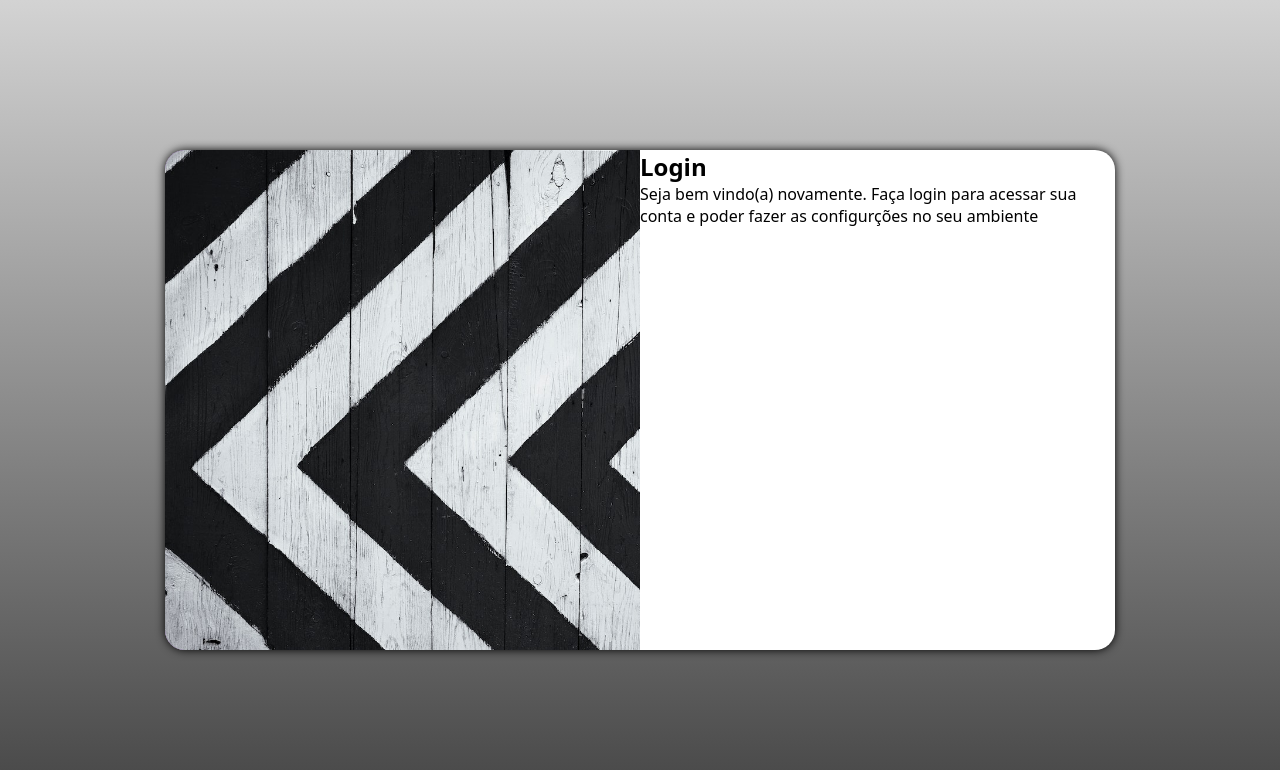
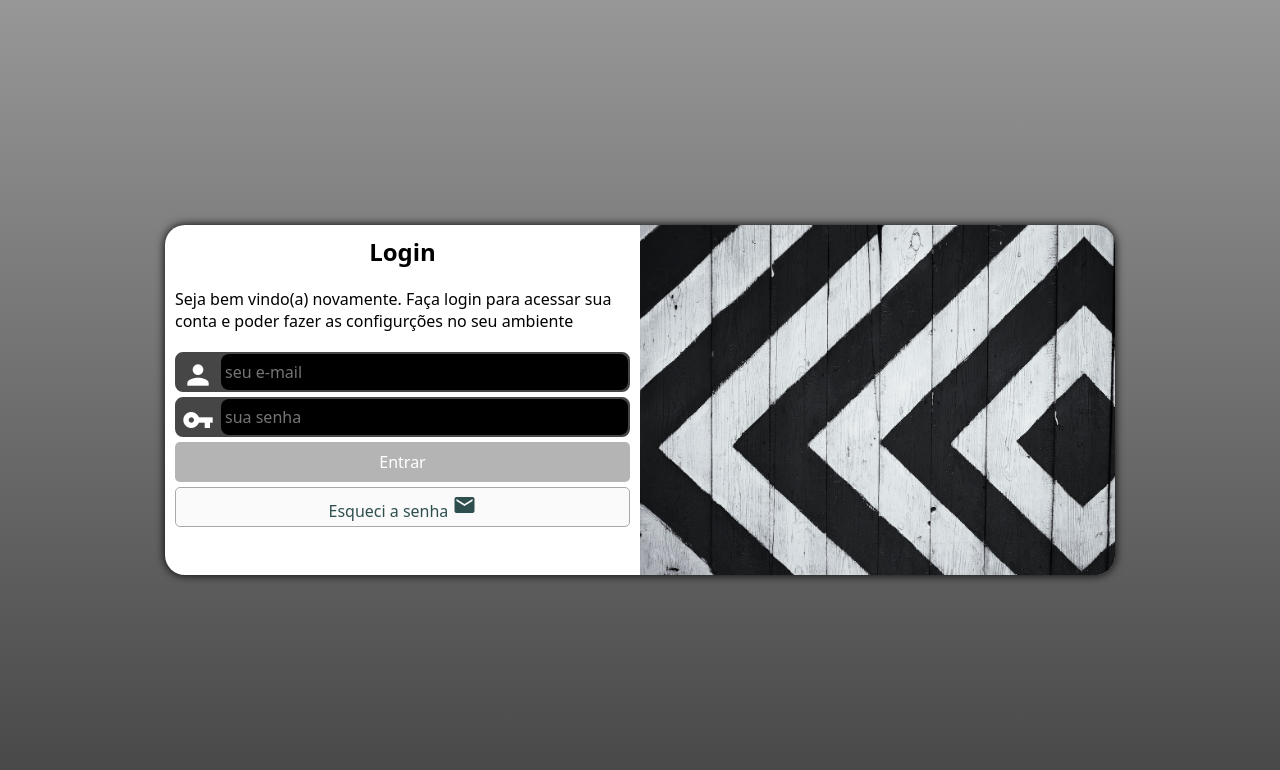
Before and after one commit to BrunoHenriqueOliveira/Projeto-login, a plain HTML site: page index.html in a window 1280 px wide. Drawn offline with Linux system fonts and the light colour scheme.

Commit message:
finalizando projeto de login

```diff
--- a/estilo/media-query.css
+++ b/estilo/media-query.css
@@ -2,11 +2,12 @@
 
 @media screen and (min-width: 768px) and (max-width: 992px) {
     body{
-        background-image: linear-gradient(to top, rgb(70, 70, 70), lightgray);
+        background-image: linear-gradient(to top, rgb(70, 70, 70), rgb(151, 151, 151));
     }
 
     section#login{
         width: 80vw;
+        height: 280px;
     }
 
     section#login > div#imagem{
@@ -23,21 +24,31 @@
 
 @media screen and (min-width: 992px){
     body{
-        background-image: linear-gradient(to top, rgb(70, 70, 70), lightgray);
+        background-image: linear-gradient(to top, rgb(70, 70, 70), rgb(151, 151, 151));
     }
 
     section#login{
         width: 950px;
+        height: 350px;
     }
 
     section#login > div#imagem {
-        float: left;
+        float: right;
         width: 50%;
         height: 100%;
     }
 
     section#login > div#formulario{
-        float: right;
+        float: left;
         width: 50%;
     }
+
+    div#hormulario > h1{
+        font-size: 2em;
+    }
+
+    div#formulario > p{
+        font-size: 1em;
+        margin: 20px 0px;
+    }
 }
--- a/estilos/style.css
+++ b/estilos/style.css
@@ -13,7 +13,7 @@
 }
 
 body, html{
-    background-color: rgb(82, 82, 82);
+    background-color: rgb(70, 70, 70);
     height: 100vh;
     width: 100vw;
 }
@@ -28,28 +28,114 @@ section#login{
     position: absolute;
     top: 50%;
     left: 50%;
-    transform: translate(-50%, -50%);
     overflow: hidden;
 
     background-color: white;
     width: 250px;
-    height: 500px;
+    height: 510px;
     border-radius: 20px;
     box-shadow: 0px 0px 10px black;
 
+    transform: translate(-50%, -50%);
     transition: width 1s, height 1s;
     transition-timing-function: ease;
 }
 
 section#login > div#imagem{
     display: block;
-    background: #5f2c82 url(../imagens/pexels-img.jpg) no-repeat;
+    background:  rgb(70, 70, 70) url(../imagens/pexels-img.jpg) no-repeat;
     background-size: cover;
     background-position: left bottom;
     height: 200px;
 }
 
-sectio#login > div#formulario{
+section#login > div#formulario{
     display: block;
     padding: 10px;
 }
+
+div#formulario > h1{
+    text-align: center;
+    margin-bottom: 10px;
+}
+
+div#formulario > p{
+    font-size: 0.8em;
+}
+
+form > div.campo{
+    background-color:  rgb(70, 70, 70);
+    border: 2px solid  rgb(70, 70, 70);
+    display: block;
+    width: 100%;
+    height: 40px;
+    border-radius: 8px;
+    margin: 5px 0px;
+}
+
+div.campo > label{
+    display: none;
+}
+
+div.campo > span{
+    color: white;
+   /* background-color: black;*/
+    font-size: 2em;
+    width: 40px;
+    padding: 5px;
+}
+
+div.campo > input{
+    background-color: black;
+    font-size: 1em;
+    width: calc(100% - 44px);
+    height: 100%;
+    border: 0px;
+    border-radius: 8px;
+    padding: 4px;
+    transform: translateY(-42px) translateX(44px);
+}
+
+div.campo > input:focus-within{
+    background-color: white;
+    border: none;
+}
+
+form > input[type=submit]{
+    display: block;
+    font-size: 1em;
+    width: 100%;
+    height: 40px;
+    background-color: rgb(180, 180, 180);
+    color: white;
+    border: none;
+    border-radius: 5px;
+    cursor: pointer;
+}
+
+form > input[type=submit]:hover{
+    background-color: rgb(0, 0, 0);
+}
+
+form > a.botao{
+    display: block;
+    text-align: center;
+    font-size: 1em;
+    width: 100%;
+    height: 40px;
+    padding-top: 5px;
+    margin-top: 5px;
+    background-color: rgb(250, 250, 250);
+    color: darkslategray;
+    border: 1px solid darkgray;
+    border-radius: 5px;
+    text-decoration: none;
+}
+
+form > a.botao:hover{
+    background-color: rgb(0, 0, 0);
+}
+
+form > a.botao > span{
+    font-size: 0.8em;
+}
--- a/index.html
+++ b/index.html
@@ -5,6 +5,7 @@
     <meta http-equiv="X-UA-Compatible" content="IE=edge">
     <meta name="viewport" content="width=device-width, initial-scale=1.0">
     <title>login</title>
+    <link href="https://fonts.googleapis.com/icon?family=Material+Icons" rel="stylesheet">
     <link rel="stylesheet" href="estilos/style.css">
     <link rel="stylesheet" href="estilo/media-query.css">
 </head>
@@ -17,7 +18,22 @@
             <div id="formulario">
                 <h1>Login</h1>
                 <p>Seja bem vindo(a) novamente. Faça login  para acessar sua conta e poder fazer as configurções no seu ambiente</p>
-                <form action="login.php" method="post"></form>
+                <form action="login.php" method="post">
+                    <div class ="campo">
+                        <span class="material-icons">person</span>
+                        <input type="email" name="login" id="ilogin" placeholder="seu e-mail" autocomplete="email" required maxlength="30">
+                        <label for="ilogin">login</label>
+                    </div>
+                    <div class="campo">
+                        <span class="material-icons">vpn_key</span>
+                        <input type="password" name="senha" id="isenha" placeholder="sua senha" autocomplete="current-password" required minlength="8" maxlength="20">
+                        <label for="isenha">senha</label>
+                    </div>
+                    <input type="submit" value="Entrar">
+                    <a href="esqueci .html" class="botao">
+                        Esqueci a senha <i class="material-icons"> mail</i>
+                    </a>
+                </form>
             </div>
         </section>
     </main>
```
